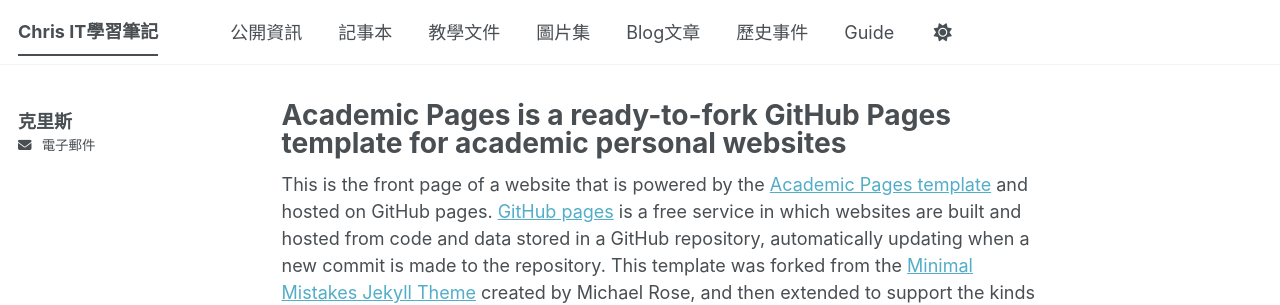
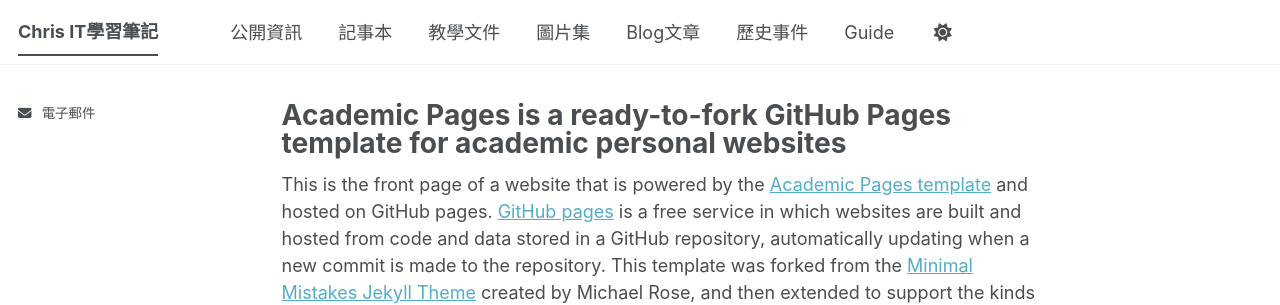
Before and after one commit to chris1798/chris1798.github.io, a Jekyll site: the page built from _pages/about.md, in a window 1280 px wide. Shown: the top 305 px of the page. Built offline with Jekyll 4.4.1, drawn with Linux system fonts in a browser that asks for light colours; a style sheet for code colours, icons or effects is not loaded.

Commit message:
vault backup: 2026-07-24 21:36:45

```diff
--- a/_includes/author-profile.html
+++ b/_includes/author-profile.html
@@ -5,10 +5,6 @@
 {% endif %}
 
 <div itemscope itemtype="http://schema.org/Person">
-  <div class="author__content">
-    <h3 class="author__name">{{ author.name }}</h3>
-  </div>
-
   <div class="author__urls-wrapper">
     <button class="btn btn--inverse">Follow</button>
     <ul class="author__urls social-icons">
```
